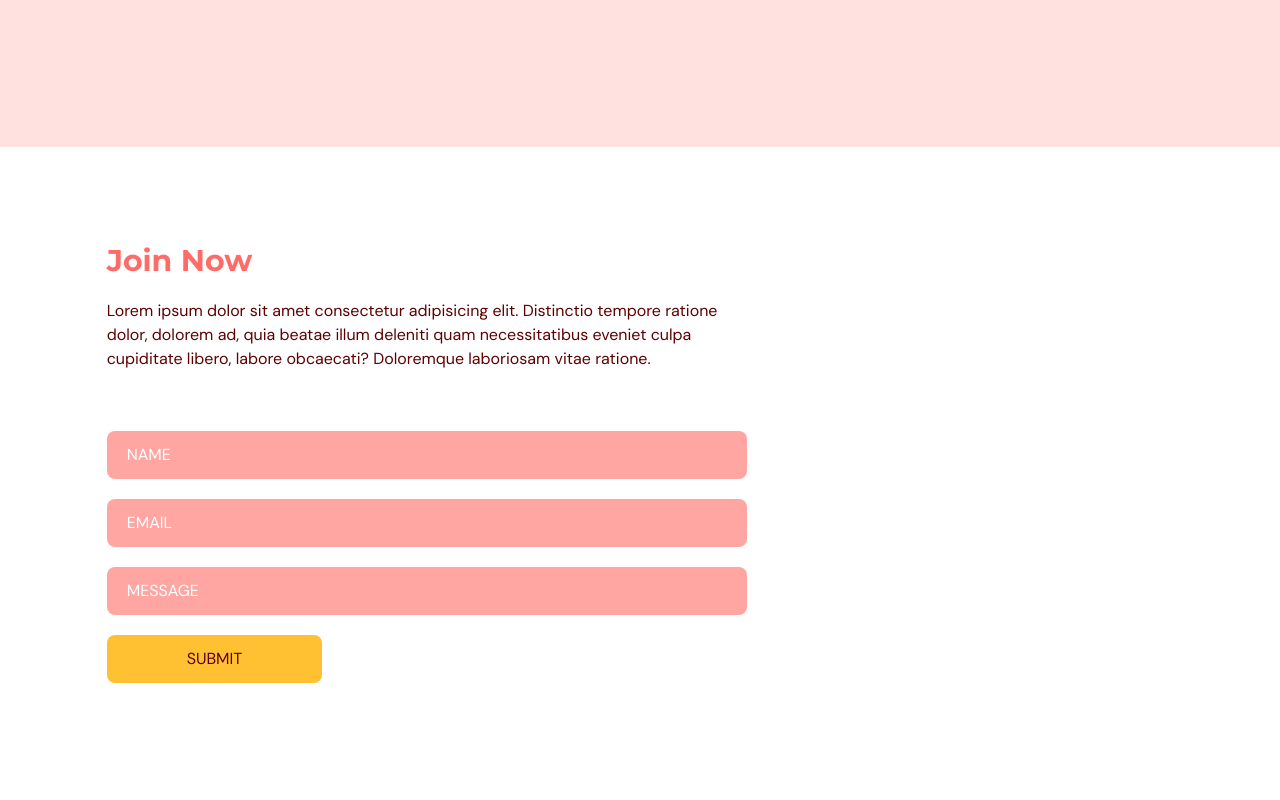
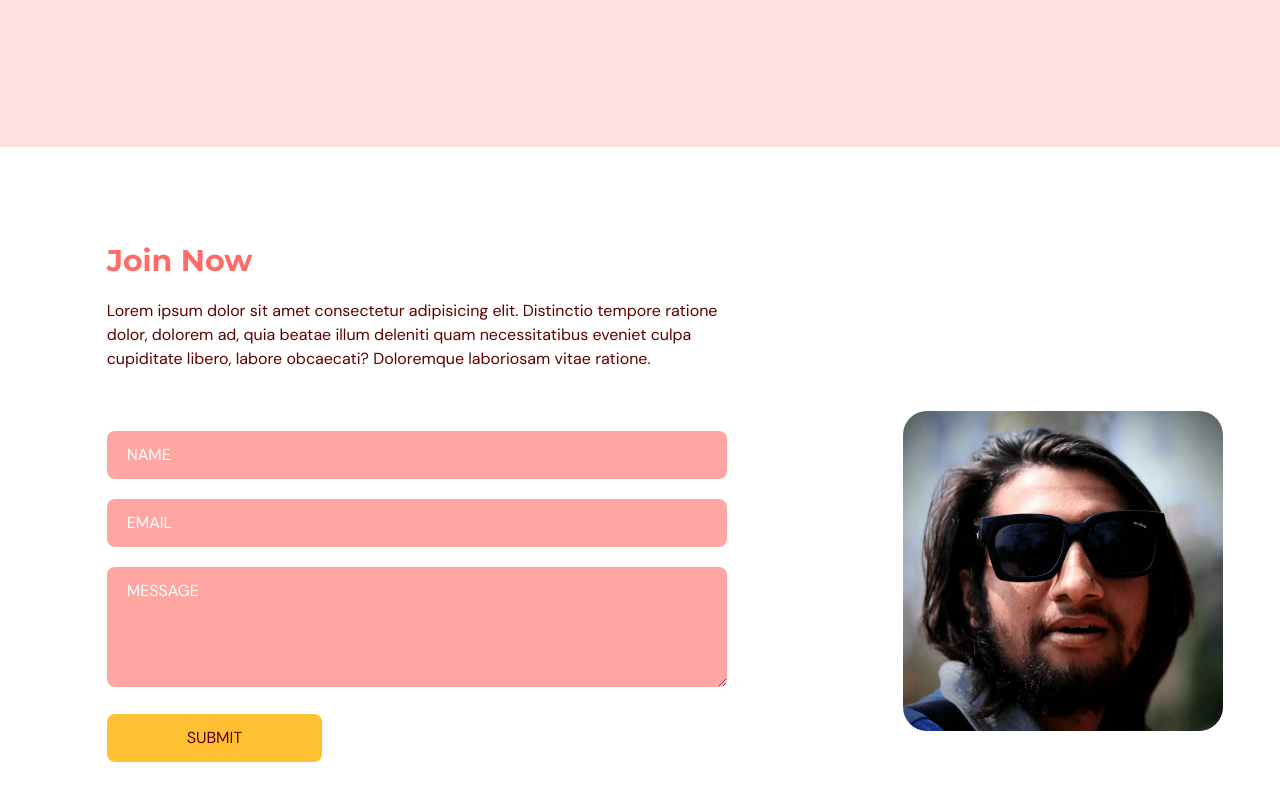
Before and after one commit to chirang56/aj-studio, a React (Vite) app: page / in a window 1280 px wide. Shown: the part 2578-3378 px from the top of the page. Built offline with nearby package versions, Linux system fonts and the light colour scheme.

Commit message:
add final image to the contact section

```diff
--- a/src/scenes/contactMe/index.tsx
+++ b/src/scenes/contactMe/index.tsx
@@ -3,6 +3,7 @@ import { SelectedPage } from "@/shared/type";
 import { motion } from "framer-motion";
 import { p } from "framer-motion/client";
 import { useForm } from "react-hook-form";
+import Logo from "@/assets/Logo.webp";
 
 
 type Props = {
@@ -62,7 +63,7 @@ const ContactMe = ({ setSelectedPage }: Props) => {
             <form
             target="_blank"
             onSubmit={onSubmit}
-            action="https://formsubmit.co/ivijnarihcmtg0810@gmail.com"
+            action="https://formsubmit.co/your@email.com"
             method="POST">
               <input className= {inputStyles}
                 type="text"
@@ -92,9 +93,10 @@ const ContactMe = ({ setSelectedPage }: Props) => {
                 </p>
               )}
 
-              <input className= {inputStyles}
-                type="text"
+              <textarea className= {inputStyles}
                 placeholder="MESSAGE"
+                rows={4}
+                cols={50}
                 {...register("message", {
                   required: true,
                   maxLength: 2000,
@@ -114,6 +116,21 @@ const ContactMe = ({ setSelectedPage }: Props) => {
               </button>
             </form>
           </motion.div>
+
+          <motion.div
+            className="relative mt-16 basis-2/5 md:mt-0"
+            initial="hidden"
+            whileInView="visible"
+            viewport={{ once: true, amount: 0.5 }}
+            transition={{ delay: 0.2, duration: 0.5 }}
+            variants={{
+              hidden: { opacity:0, x: 50},
+              visible: { opacity:1, x: 0},
+          }}>
+            <div className="md:before:content-evolvetext w-80 before:absolute before:-bottom-20 before:-right-10 before:z-[-1]">
+              <img className="rounded-3xl ml-36" src={Logo} alt="Logo" />
+            </div>
+          </motion.div>
         </div>
       </motion.div>
     </section>
```
